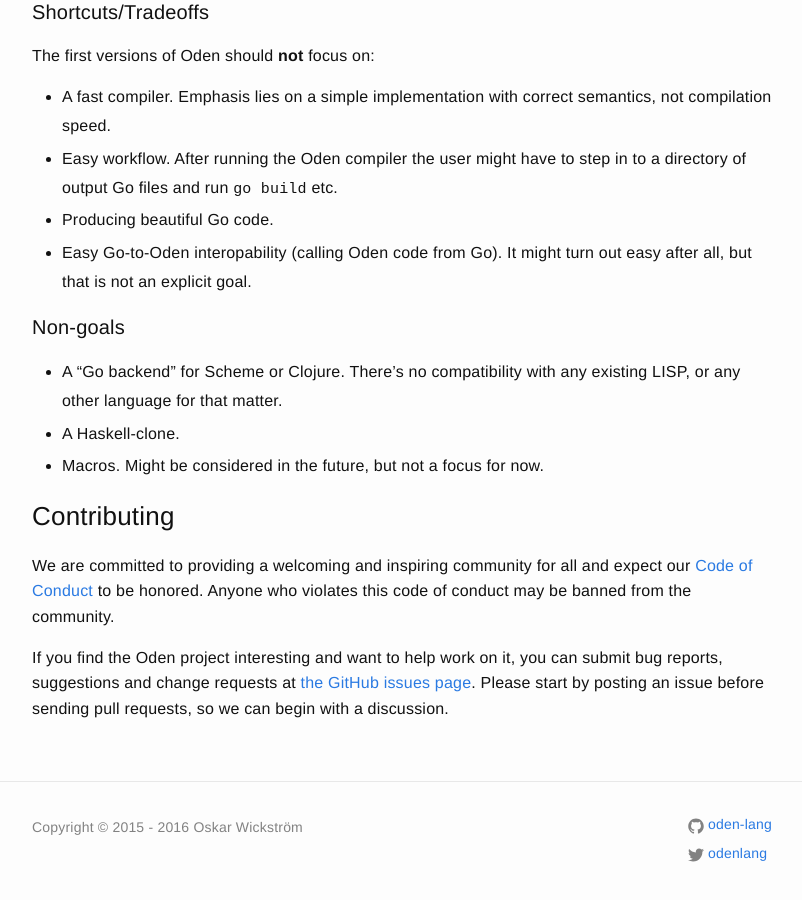
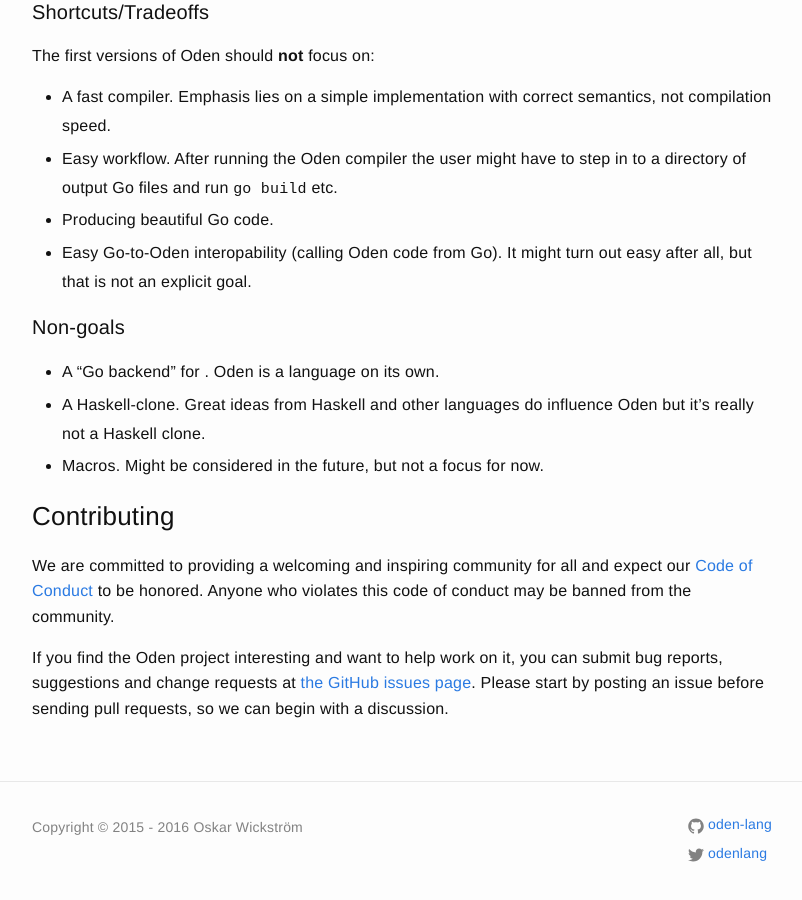
Before and after one commit to oden-lang/oden-lang.github.io, a Jekyll site: the page built from about.md, in a window 1280 px wide and 900 px high, scrolled down 892 px. Shown: the whole window, without its empty margins (238-1040 px from the left). Built offline with Jekyll 4.4.1, drawn with Linux system fonts in a browser that asks for light colours.

Commit message:
Update about page

```diff
--- a/about.md
+++ b/about.md
@@ -47,9 +47,9 @@ The first versions of Oden should **not** focus on:
 
 ### Non-goals
 
-* A "Go backend" for Scheme or Clojure. There's no compatibility with
-  any existing LISP, or any other language for that matter.
-* A Haskell-clone.
+* A "Go backend" for <insert language here>. Oden is a language on its own.
+* A Haskell-clone. Great ideas from Haskell and other languages do influence
+  Oden but it's really not a Haskell clone.
 * Macros. Might be considered in the future, but not a focus for now.
 
 ## Contributing
```
